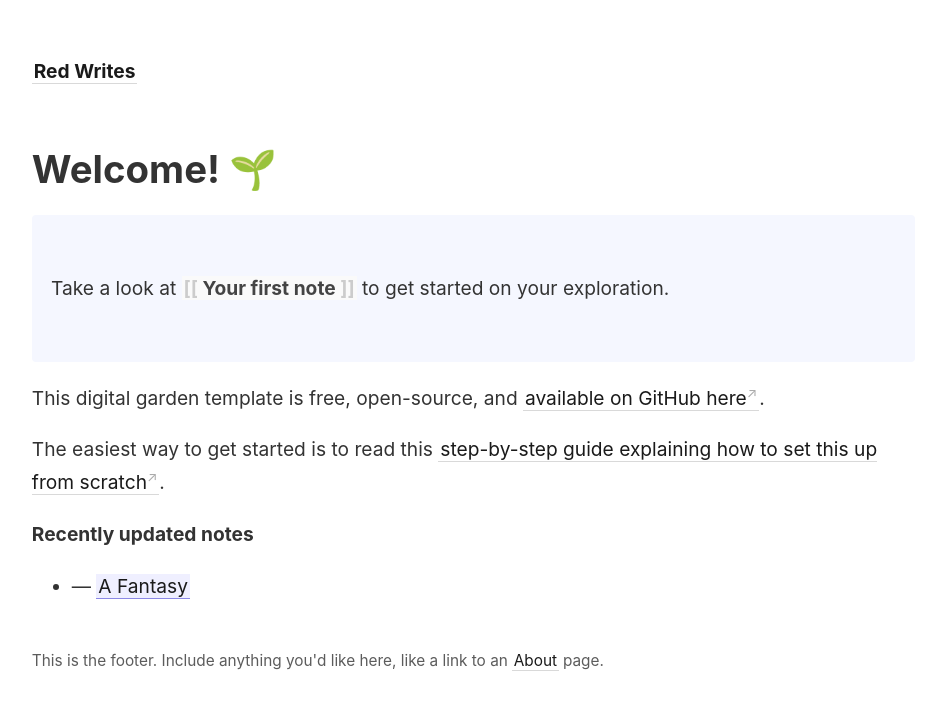
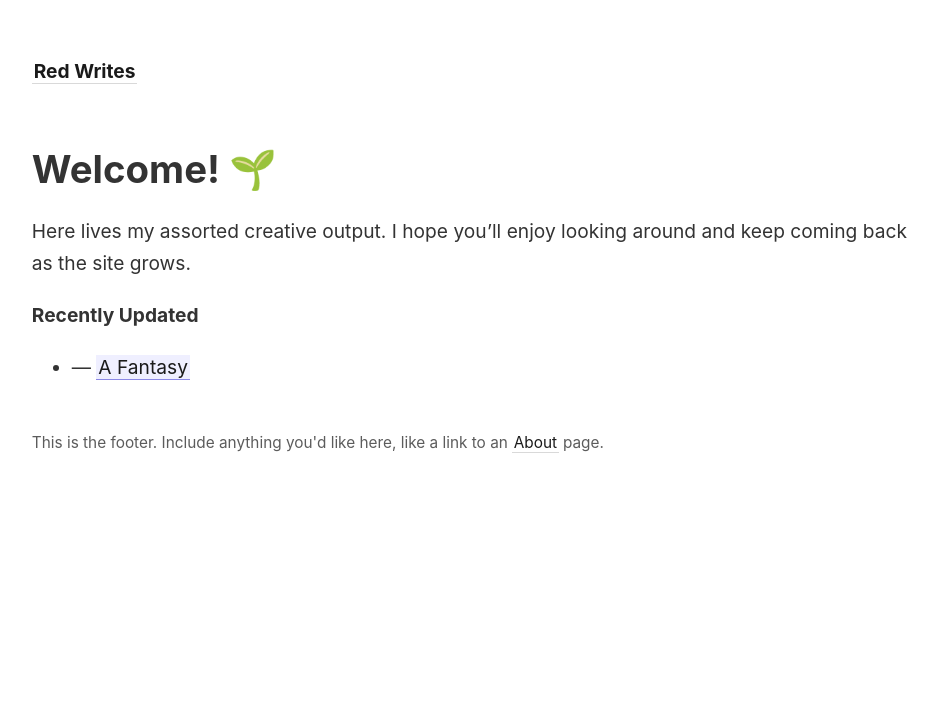
Before and after one commit to radboy-mccoy/digital-garden-take2, a Jekyll site: the page built from _pages/index.md, in a window 1280 px wide. Shown: the top 710 px of the page, without its empty margins (45-983 px from the left). Built offline with Jekyll 4.4.1, drawn with Linux system fonts in a browser that asks for light colours.

Commit message:
Replace template text on homepage.

```diff
--- a/_pages/index.md
+++ b/_pages/index.md
@@ -7,15 +7,9 @@ permalink: /
 
 # Welcome! 🌱
 
-<p style="padding: 3em 1em; background: #f5f7ff; border-radius: 4px;">
-  Take a look at <span style="font-weight: bold">[[Your first note]]</span> to get started on your exploration.
-</p>
+Here lives my assorted creative output. I hope you'll enjoy looking around and keep coming back as the site grows.
 
-This digital garden template is free, open-source, and [available on GitHub here](https://github.com/maximevaillancourt/digital-garden-jekyll-template).
-
-The easiest way to get started is to read this [step-by-step guide explaining how to set this up from scratch](https://maximevaillancourt.com/blog/setting-up-your-own-digital-garden-with-jekyll).
-
-<strong>Recently updated notes</strong>
+<strong>Recently Updated</strong>
 
 <ul>
   {% assign recent_notes = site.notes | sort: "last_modified_at_timestamp" | reverse %}
```
